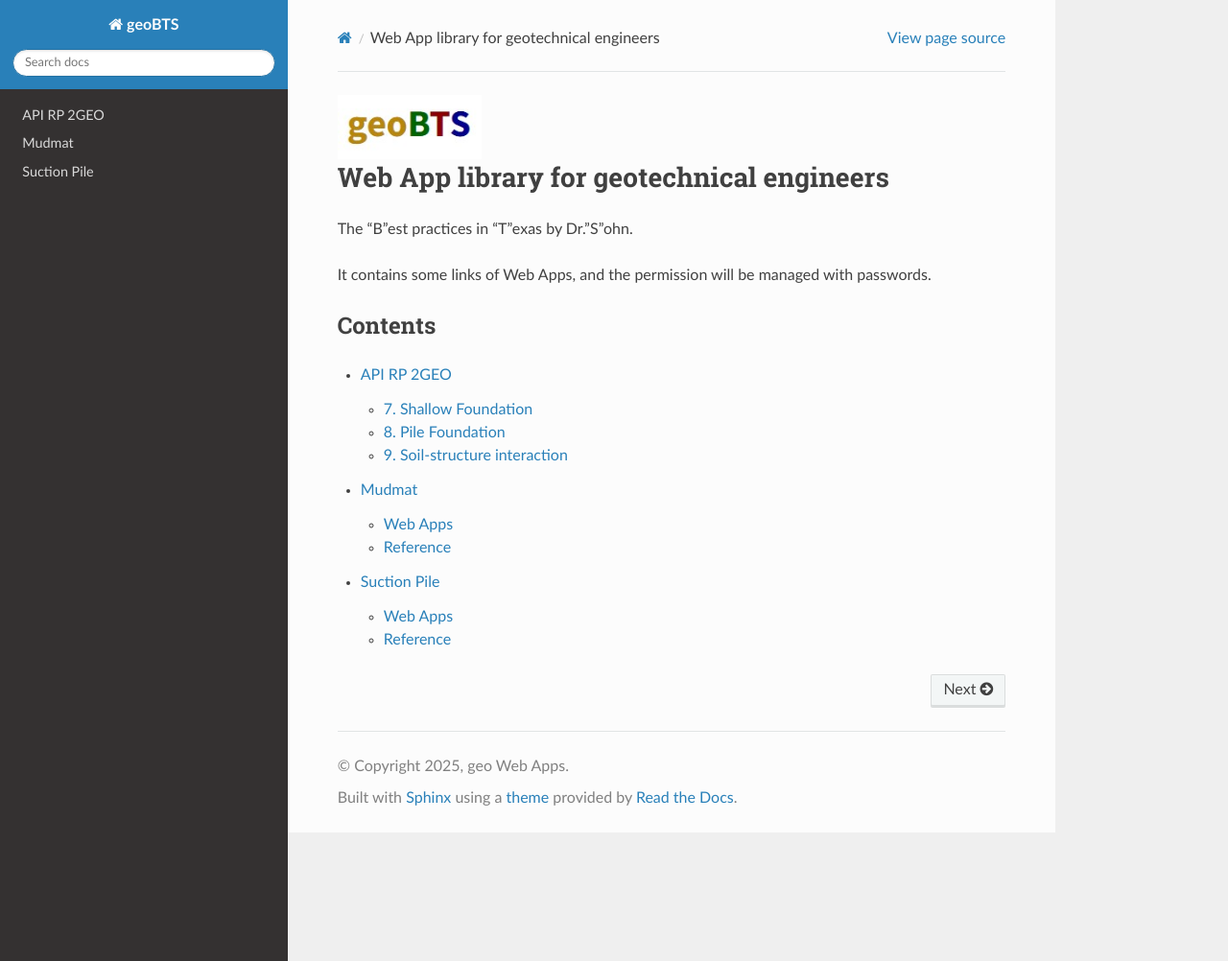
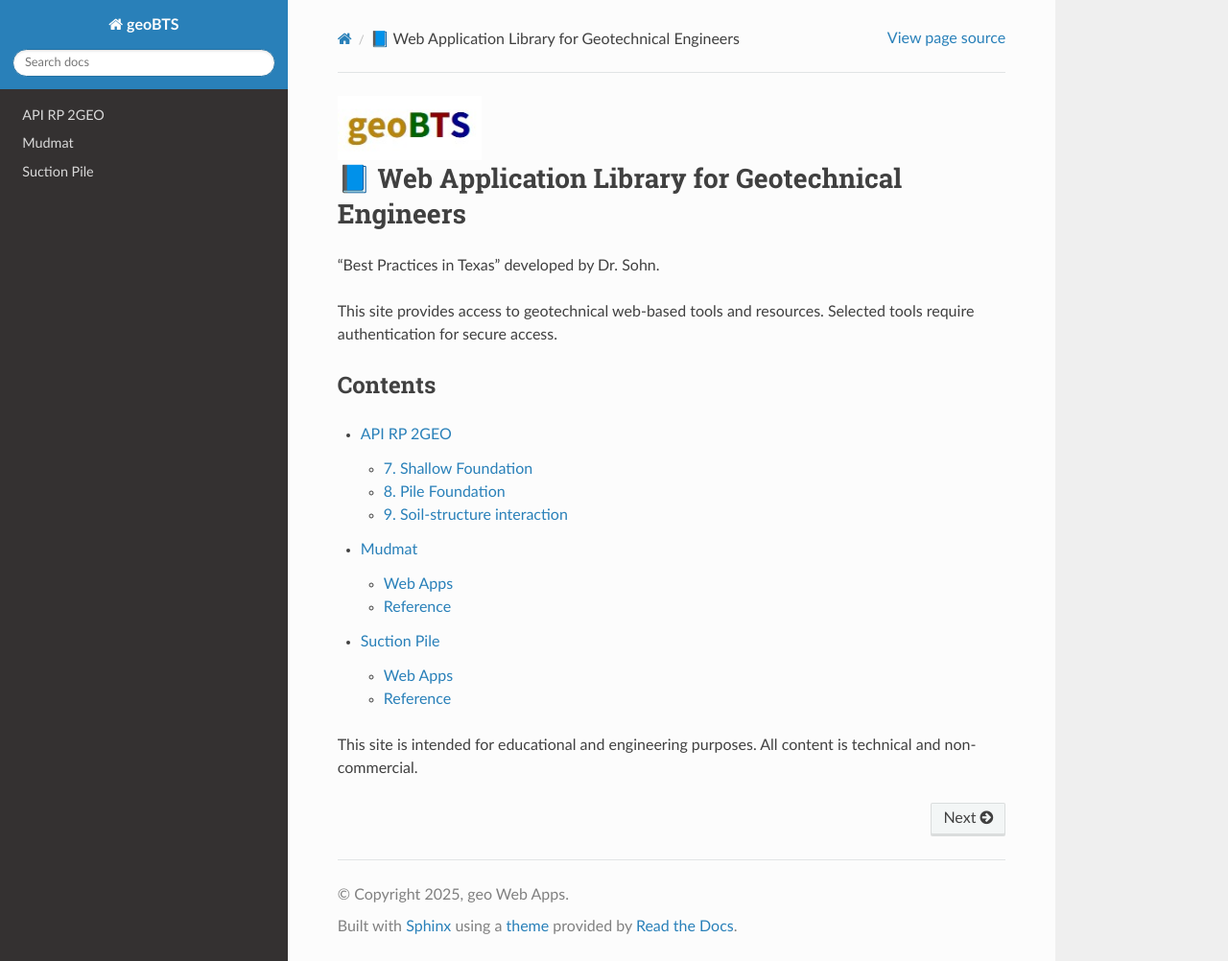
Before and after one commit to jungsohn/geoBTS, a Sphinx documentation site: the page built from docs/source/index.rst, in a window 1280 px wide and 1002 px high. Shown: the whole window at 96% size. Built offline with Sphinx 7.4.7 and the Read the Docs theme 3.1.0, drawn with Linux system fonts in a browser that asks for light colours.

Commit message:
Update index.rst

```diff
--- a/docs/source/index.rst
+++ b/docs/source/index.rst
@@ -2,12 +2,14 @@
    :alt: geoBTS Logo
    :width: 150px
 
-Web App library for geotechnical engineers
+📘 Web Application Library for Geotechnical Engineers
 ==================================================
 
-The "B"est practices in "T"exas by Dr."S"ohn.
+"Best Practices in Texas" developed by Dr. Sohn.
 
-It contains some links of Web Apps, and the permission will be managed with passwords.
+This site provides access to geotechnical web-based tools and resources.
+Selected tools require authentication for secure access.
+
 
 Contents
 --------
@@ -18,3 +20,6 @@ Contents
    API_2GEO
    Mudmat
    Suction_Pile
+
+This site is intended for educational and engineering purposes.
+All content is technical and non-commercial.
```
